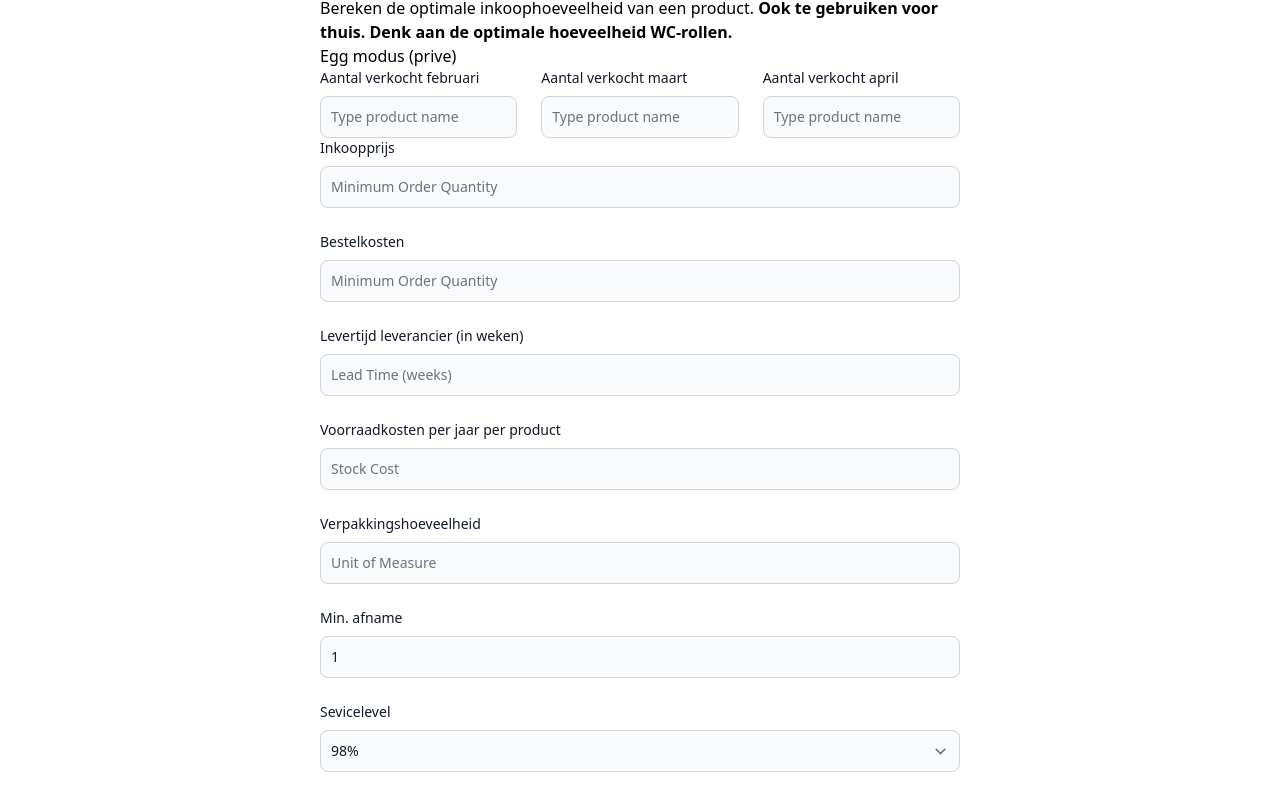
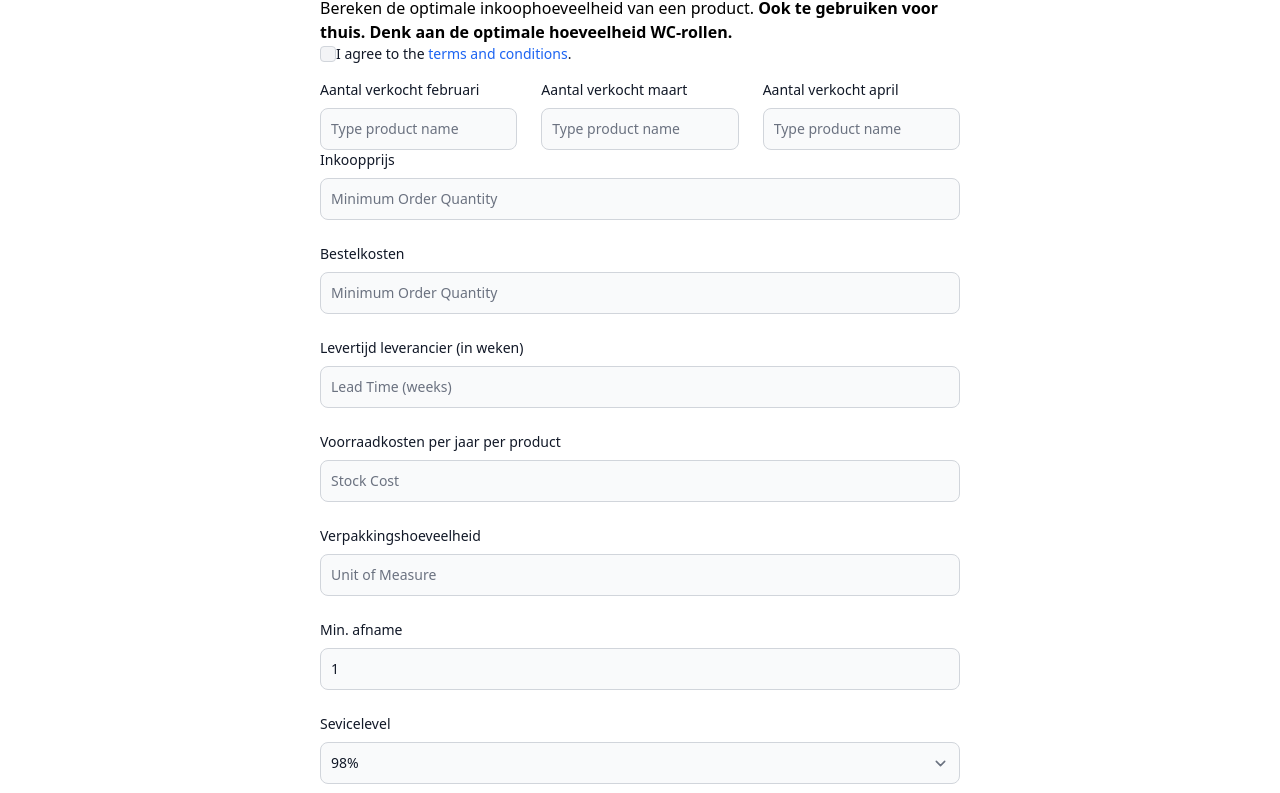
Before and after one commit to donskussennl/donskussennl.github.io, a website: page calculation.html in a window 1280 px wide. Shown: the part 264-1057 px from the top of the page. Drawn offline with nearby package versions, Linux system fonts and the light colour scheme.

Commit message:
Update calculation.html

```diff
--- a/calculation.html
+++ b/calculation.html
@@ -85,7 +85,10 @@
                 <h1 class="max-w-2xl mb-4 text-4xl font-extrabold leading-none tracking-tight md:text-5xl xl:text-6xl dark:text-white">Inkoophoeveelheid berekenen met Excel 2.0</h1>
                 <p>Bereken de optimale inkoophoeveelheid van een product. <b>Ook te gebruiken voor thuis. Denk aan de optimale hoeveelheid WC-rollen.</b></p style="margin-botom: 20px;">
         <form id="eoqForm">
-            <input type="checkbox" id="modeToggle" class="sr-only peer" checked> Egg modus (prive)
+            <div class="flex items-center mb-4">
+                <input  id="modeToggle" type="checkbox" value="" class="w-4 h-4 text-blue-600 bg-gray-100 border-gray-300 rounded focus:ring-blue-500 dark:focus:ring-blue-600 dark:ring-offset-gray-800 dark:focus:ring-offset-gray-800 focus:ring-2 dark:bg-gray-700 dark:border-gray-600" >
+                <label for="checkbox-1" class="ms-2 text-sm font-medium text-gray-900 dark:text-gray-300">I agree to the <a href="#" class="text-blue-600 hover:underline dark:text-blue-500">terms and conditions</a>.</label>
+            </div>
 
             <div class="grid gap-4 sm:grid-cols-3 sm:gap-6">
                 <div>
```
